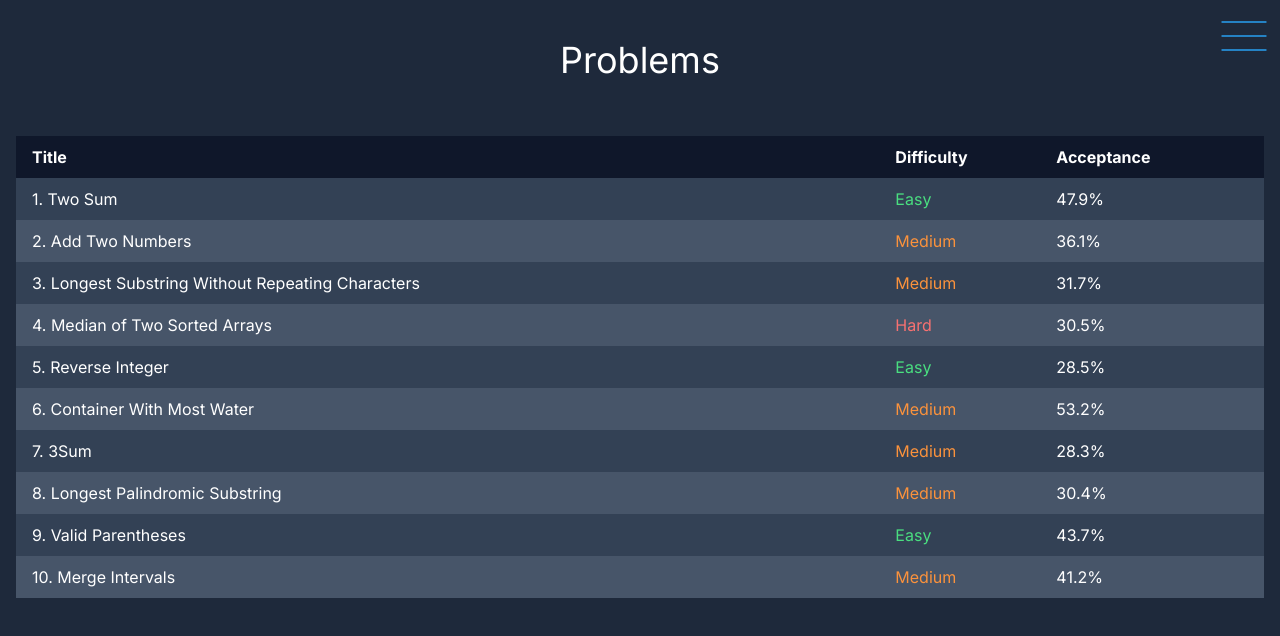
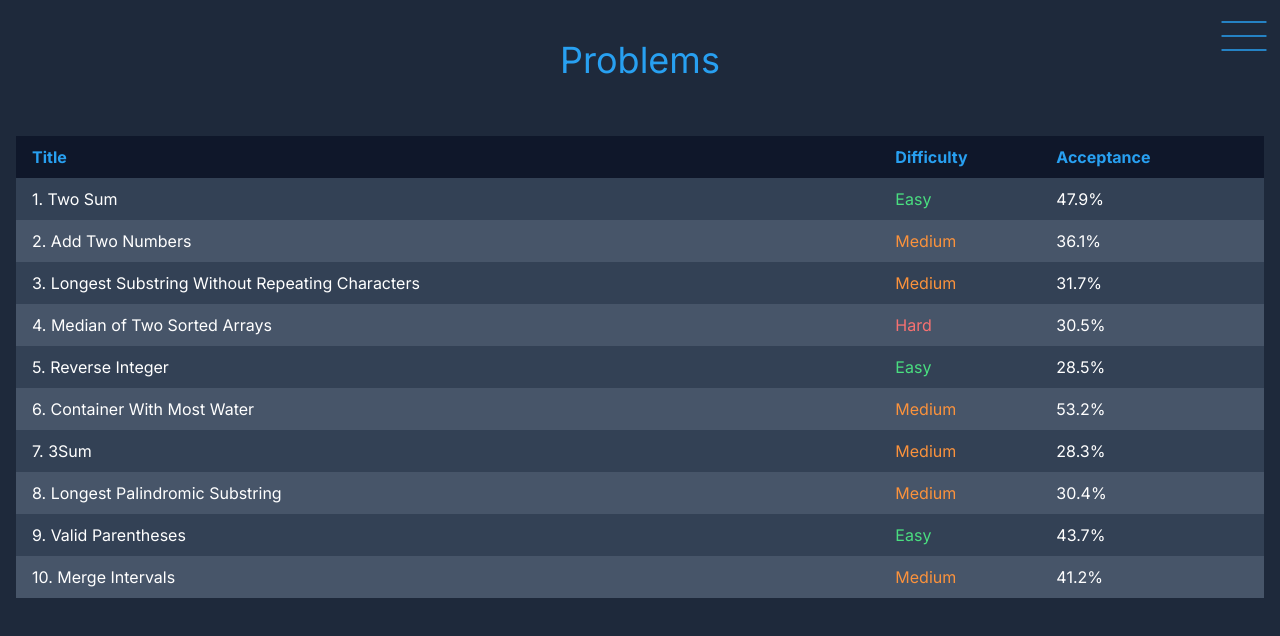
Before and after one commit to DebasishBarai/meetcode, a Next.js app: page /questions in a window 1280 px wide. Shown: the top 636 px of the page. Built offline with nearby package versions, Linux system fonts and the light colour scheme; no server answers; sample sign-in values are in the browser's storage.

Commit message:
questions page color modifications done

```diff
--- a/app/questions/[id]/page.tsx
+++ b/app/questions/[id]/page.tsx
@@ -57,7 +57,7 @@ const Question = ({ params }: { params: { id: string } }) => {
             fill='none'
             viewBox='0 0 24 24'
             stroke-width='2.5'
-            stroke='white'
+            stroke='#28A0F1'
             className='mt-2 h-6 w-6 hover:stroke-[4px] opacity-40 hover:opacity-100'
           >
             <path
@@ -68,7 +68,7 @@ const Question = ({ params }: { params: { id: string } }) => {
           </svg>
         </Link>
         <Link href='/questions'>
-          <h1 className='min-w-fit p-10 text-center text-4xl text-white'>
+          <h1 className='min-w-fit p-10 text-center text-4xl text-[#28A0F1]'>
             Problems
           </h1>
         </Link>
@@ -82,7 +82,7 @@ const Question = ({ params }: { params: { id: string } }) => {
             fill='none'
             viewBox='0 0 24 24'
             stroke-width='2.5'
-            stroke='white'
+            stroke='#28A0F1'
             className='mt-2 h-6 w-6 hover:stroke-[4px] opacity-40 hover:opacity-100'
           >
             <path
--- a/app/questions/page.tsx
+++ b/app/questions/page.tsx
@@ -37,12 +37,12 @@ const Questions = () => {
 
   return (
     <div className='flex min-h-screen min-w-full flex-col bg-slate-800'>
-      <h1 className='min-w-full p-10 text-center text-4xl text-white'>
+      <h1 className='min-w-full p-10 text-center text-4xl text-[#28A0F1]'>
         Problems
       </h1>
 
       <table className='m-4 table-auto bg-slate-900 text-left leading-10 text-white'>
-        <thead>
+        <thead className='text-[#28A0F1]'>
           <tr>
             <th className='pl-4'>Title</th>
             <th>Difficulty</th>
```
